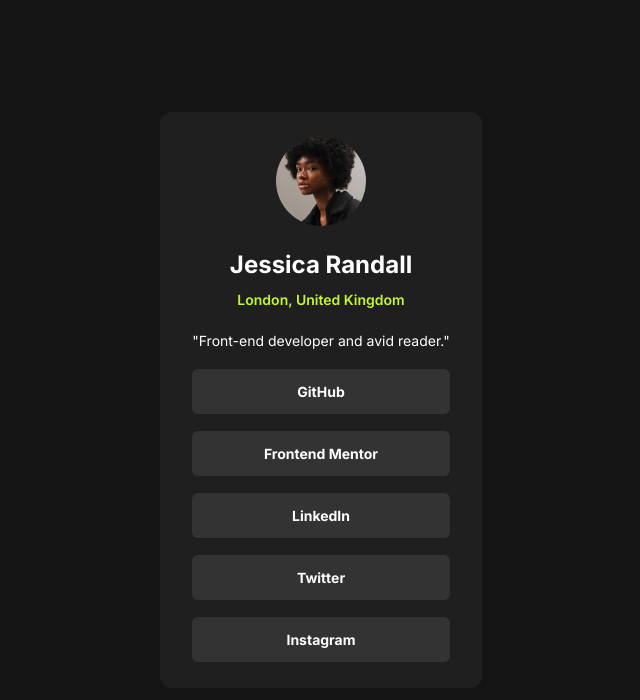
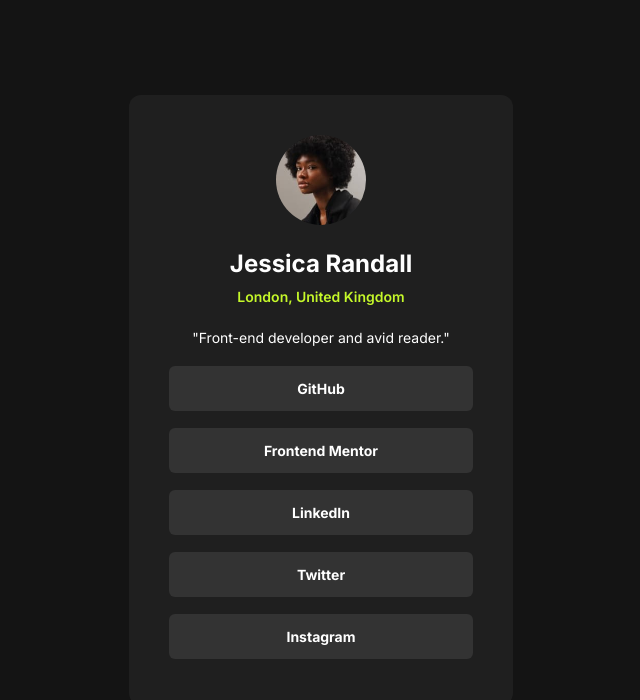
Before and after one commit to weslei573/Projeto-social-links, a plain HTML site: page index.html in a window 1280 px wide. Shown: the whole page, without its empty margins (319-959 px from the left). Drawn offline with Linux system fonts and the light colour scheme.

Commit message:
configuração das medias queries

```diff
--- a/css/media-query.css
+++ b/css/media-query.css
@@ -0,0 +1,10 @@
+@charset "UTF-8";
+
+
+@media (width > 1024px) {
+	.box{
+		width: 384px;
+		height: 610px;
+		padding: 40px;
+	}
+}
--- a/css/style.css
+++ b/css/style.css
@@ -61,7 +61,7 @@
 	flex-direction: column;
 	justify-content: center;
 	align-items: center;
-	gap: 12px;
+	gap: 10px;
 }
 
 .box .descrisao > h1 {
@@ -80,6 +80,7 @@
 	flex-direction: column;
 	align-items: center;
 	gap: 20px;
+	width: 100%;
 }
 
 .box .links > p {
@@ -100,7 +101,6 @@
 
 .box .links .lista-links > li{
 	background-color: var(--Grey700);
-	width: 100%;
 	text-align: center;
 	padding: 14px;
 	border-radius: 6px;
```
